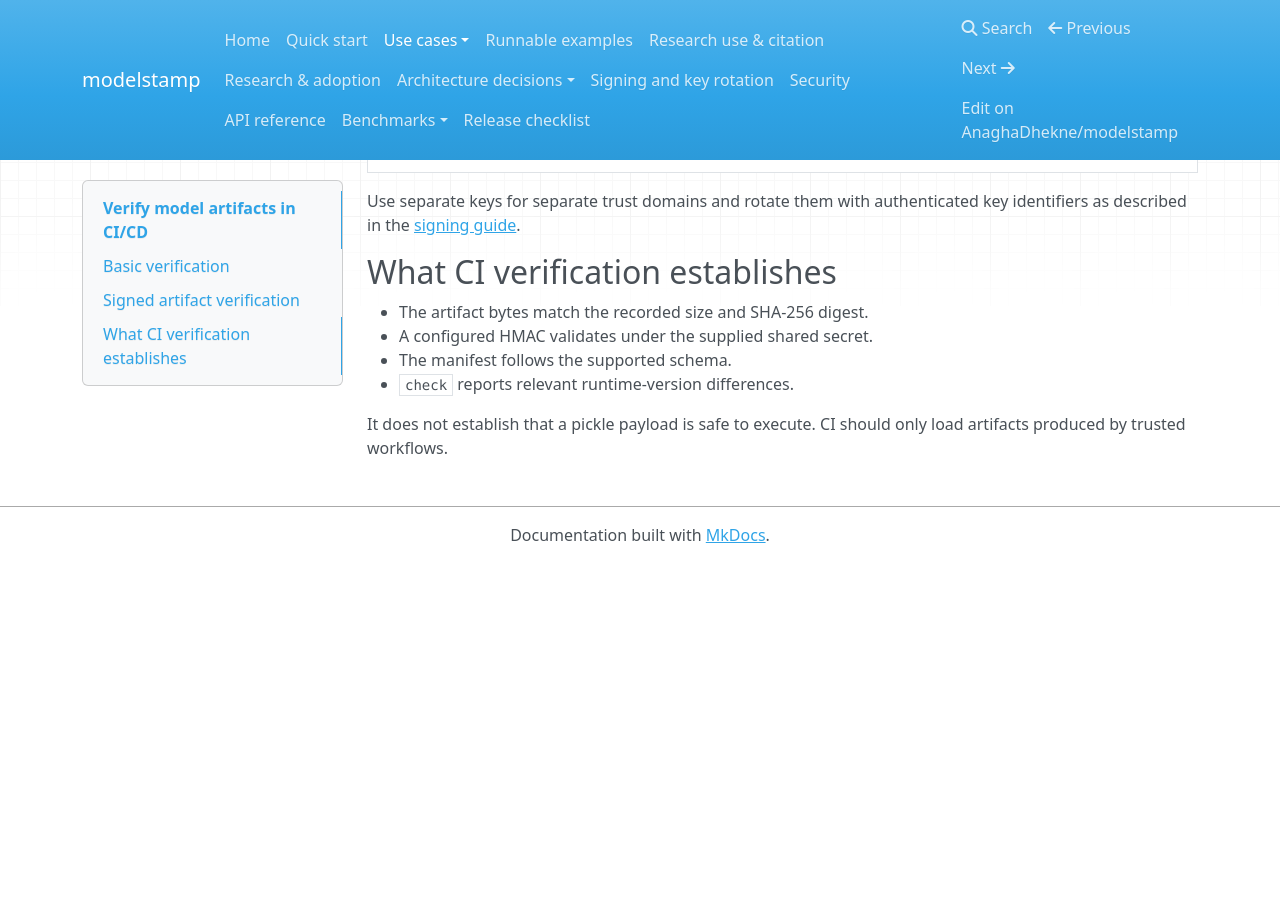
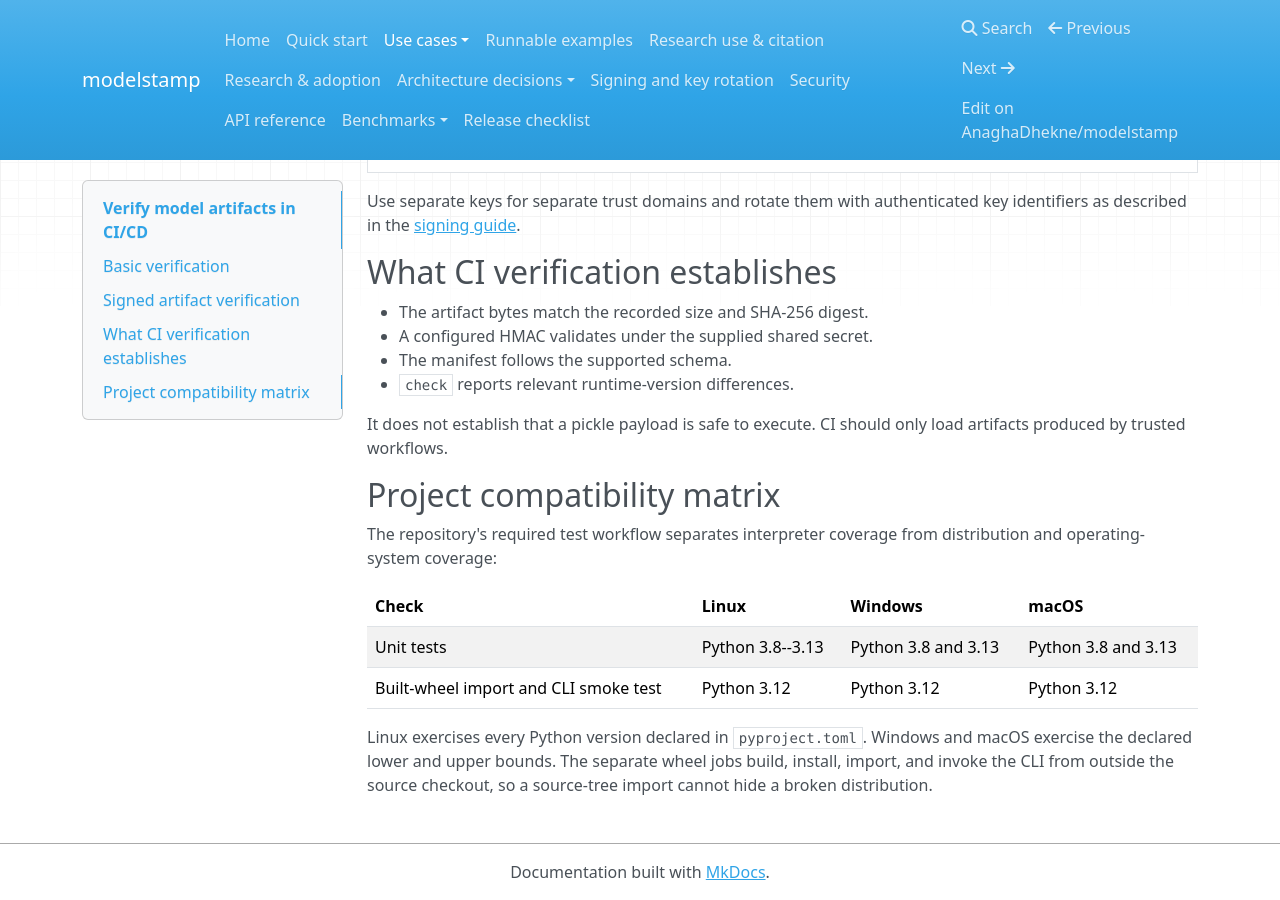
Before and after one commit to AnaghaDhekne/modelstamp, an MkDocs documentation site: the page built from docs/ci.md, in a window 1280 px wide and 900 px high, scrolled down 772 px. Built offline with MkDocs 1.6.1, drawn with Linux system fonts in a browser that asks for light colours; nearby versions of some CDN libraries; before the commit the page ends 1335 px from its top, so only the background shows below that.

Commit message:
docs: document cross-platform CI coverage

```diff
--- a/docs/ci.md
+++ b/docs/ci.md
@@ -52,3 +52,18 @@
 
 It does not establish that a pickle payload is safe to execute. CI should only
 load artifacts produced by trusted workflows.
+
+## Project compatibility matrix
+
+The repository's required test workflow separates interpreter coverage from
+distribution and operating-system coverage:
+
+| Check | Linux | Windows | macOS |
+| --- | --- | --- | --- |
+| Unit tests | Python 3.8--3.13 | Python 3.8 and 3.13 | Python 3.8 and 3.13 |
+| Built-wheel import and CLI smoke test | Python 3.12 | Python 3.12 | Python 3.12 |
+
+Linux exercises every Python version declared in `pyproject.toml`. Windows and
+macOS exercise the declared lower and upper bounds. The separate wheel jobs
+build, install, import, and invoke the CLI from outside the source checkout, so
+a source-tree import cannot hide a broken distribution.
```
